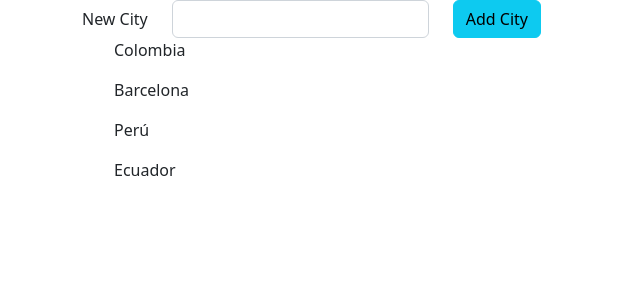
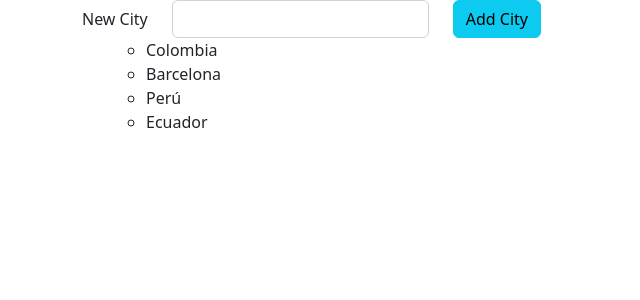
Before and after one commit to bolivar014/angular_dominicode, an Angular app: page / in a window 1280 px wide. Shown: the top 300 px of the page, without its empty margins (0-640 px from the left). Built offline with nearby package versions, Linux system fonts and the light colour scheme.

Commit message:
intependizando eventos para componente city

```diff
--- a/src/app/app.component.html
+++ b/src/app/app.component.html
@@ -5,16 +5,8 @@
       <app-form-new-item (newItemEvent)="addNewCity($event)" [label]="'City'" [className]="'btn-info'"></app-form-new-item>
     </div>
     <div class="col-md-8">
-      <!--
-        <p *ngIf="name">El nombre es: {{ name }}</p>
-        <input type="text" [(ngModel)]="name">
-      -->
-
-      <ul *ngFor="let city of cities">
-        <li (click)="onCityClicked(city)" [ngClass]="{ 'alert alert-info': city === selection }">{{ city }}</li>
-        <!--<li [ngClass]="{ 'color': 'white', 'background-color': city === 'madrid' ? 'blue' : 'green' }">{{ city }}</li>-->
-        <!--<li [ngStyle]="{ 'color': 'white', 'background-color': city === 'madrid' ? 'blue' : 'green' }">{{ city }}</li>-->
-        <!--<li [ngClass]="{ 'selected': city === 'Colombia','blue': city !== 'Lima' }">{{ city }}</li>-->
+      <ul>
+        <app-cities *ngFor="let city of cities" (cityClickedEvent)="onCityClicked($event)" [city]="city" [selection]="selection"></app-cities>
       </ul>
     </div>
     <div class="col-md-4">
--- a/src/app/app.module.ts
+++ b/src/app/app.module.ts
@@ -6,11 +6,13 @@ import { AppComponent } from './app.component';
 import { FormsModule } from '@angular/forms';
 import { ButtonComponent } from './button/button.component';
 import { FormNewItemComponent } from './form-new-item/form-new-item.component';
+import { CitiesComponent } from './cities/cities.component';
 @NgModule({
   declarations: [
     AppComponent,
     ButtonComponent,
-    FormNewItemComponent
+    FormNewItemComponent,
+    CitiesComponent
   ],
   imports: [
     BrowserModule,
--- /dev/null
+++ b/src/app/cities/cities.component.ts
@@ -0,0 +1,20 @@
+import { Component, Input, Output, EventEmitter } from '@angular/core';
+
+@Component({
+  selector: 'app-cities',
+  template: `<ul>
+                <li (click)="onCityClicked(city)" [ngClass]="{ 'alert alert-info': city === selection }">{{ city }}</li>
+            </ul>`,
+  styleUrls: ['./cities.component.css']
+})
+export class CitiesComponent {
+  @Input() city!: string;
+  @Input() selection?: string;
+  @Output() cityClickedEvent = new EventEmitter<string>();
+
+  onCityClicked(city: string): void {
+    //
+    this.cityClickedEvent.emit(city);
+  }
+
+}
```
Also changed, not shown: src/app/cities/cities.component.css (added), 1 other file (tests, documents, lock files or other folders).
